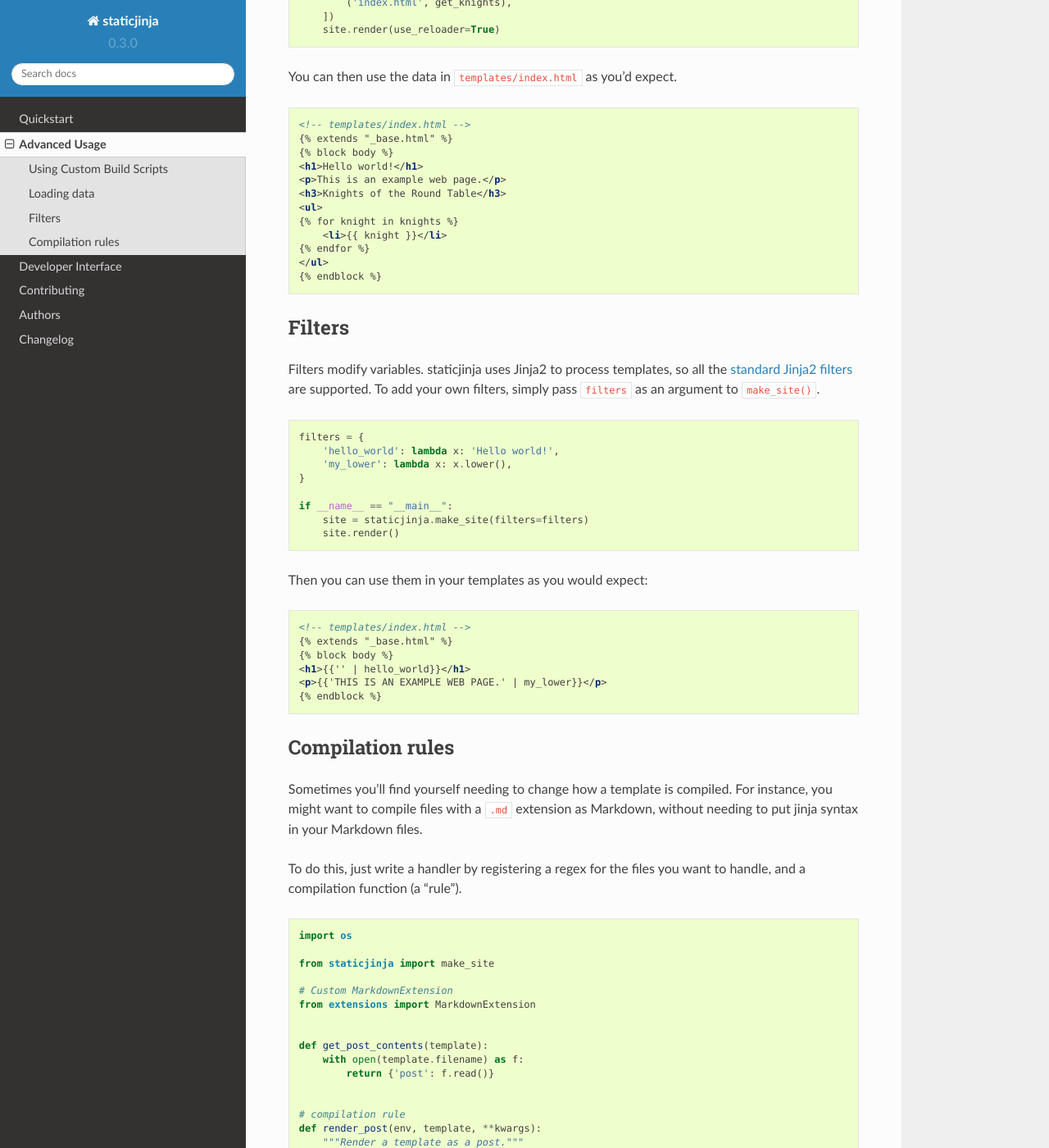
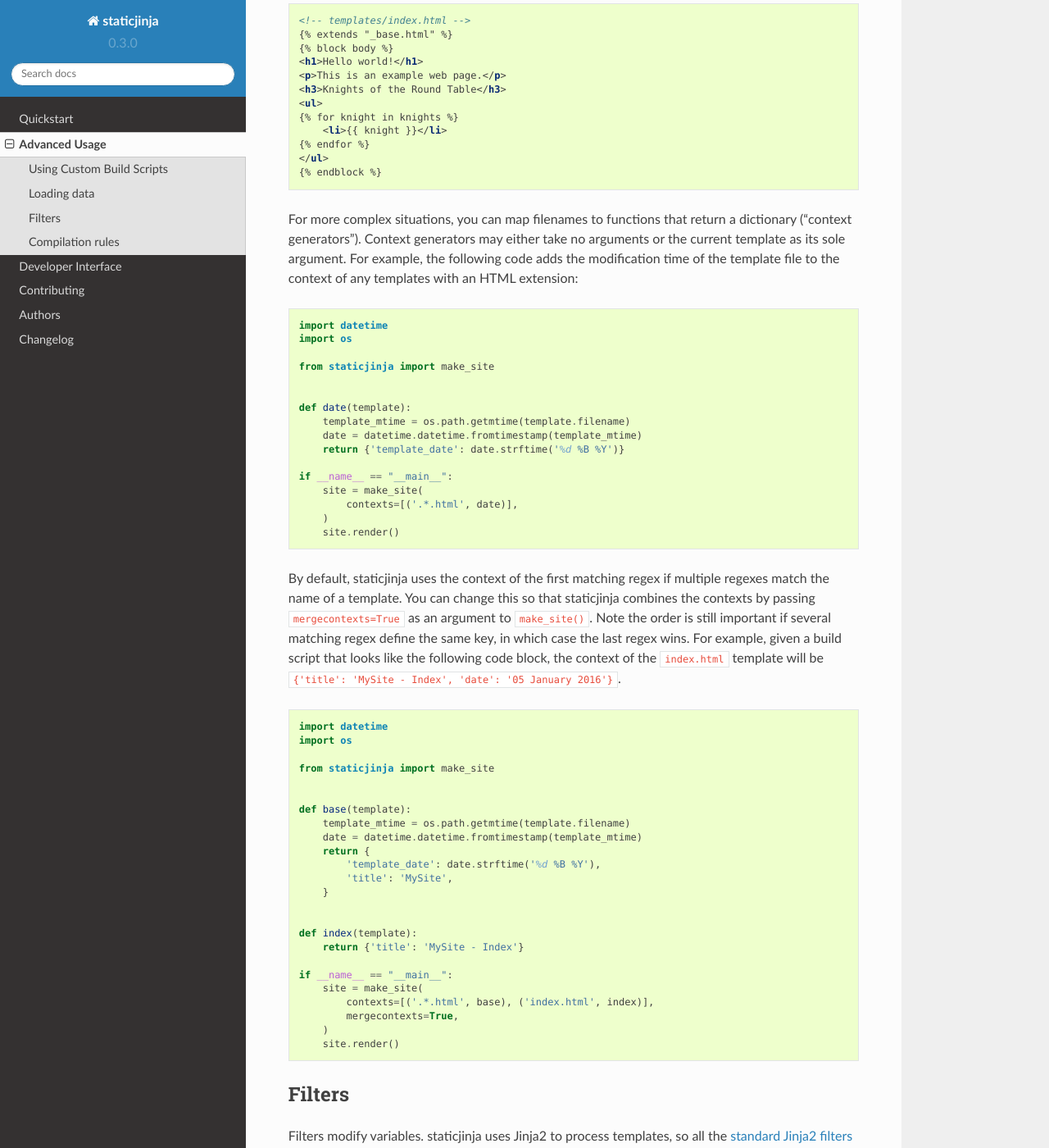
Before and after one commit to staticjinja/staticjinja, a Sphinx documentation site: the page built from docs/user/advanced.rst, in a window 1280 px wide and 1400 px high, scrolled down 1494 px. Shown: the whole window at 82% size. Built offline with Sphinx 7.4.7 and the Read the Docs theme 2.0.0, drawn with Linux system fonts in a browser that asks for light colours; some of the changed text lies outside the part shown.

Commit message:
Improvements to the context workflow
This commit enables users to directly pass dictionaries instead of context
generators in Site (and make_site()) for contexts that don't require any
logic.

It also introduces a "mergecontexts" parameter to Site (and make_site()) to
direct staticjinja to use all matching context generators or only the
first one when rendering templates.

Closes #62.

```diff
--- a/docs/user/advanced.rst
+++ b/docs/user/advanced.rst
@@ -63,29 +63,21 @@
 Some applications render templates based on data sources (e.g. CSVs or
 JSON files).
 
-To get data to templates you can set up a mapping between filenames
-and functions which generate dictionaries containing the data:
+The simplest way to get data to templates is to set up a mapping from
+filenames to dictionaries representing the data ("contexts"). For example, the
+following code block passes some data to a template named "index.html":
 
 .. code-block:: python
 
     from staticjinja import make_site
 
-    def get_knights():
-        """Generate knights of the round table."""
-        knights = [
-            'sir arthur',
-            'sir lancelot',
-            'sir galahad',
-        ]
-        return {'knights': knights}
+    if __name__ == "__main__":
+        site = make_site(contexts=[('index.html', {
+            'knights': ['sir arthur', 'sir lancelot', 'sir galahad']
+        })])
+        site.render()
 
-    if __name__ == "__main__":
-        site = make_site(contexts=[
-            ('index.html', get_knights),
-        ])
-        site.render(use_reloader=True)
-
-You can then use the data in ``templates/index.html`` as you'd expect.
+You can then use the data in ``templates/index.html`` as you'd expect:
 
 .. code-block:: html
 
@@ -101,6 +93,67 @@
     {% endfor %}
     </ul>
     {% endblock %}
+
+For more complex situations, you can map filenames to functions that return a
+dictionary ("context generators"). Context generators may either take no
+arguments or the current template as its sole argument. For example, the
+following code adds the modification time of the template file to the context of
+any templates with an HTML extension:
+
+.. code-block:: python
+
+    import datetime
+    import os
+
+    from staticjinja import make_site
+
+
+    def date(template):
+        template_mtime = os.path.getmtime(template.filename)
+        date = datetime.datetime.fromtimestamp(template_mtime)
+        return {'template_date': date.strftime('%d %B %Y')}
+
+    if __name__ == "__main__":
+        site = make_site(
+            contexts=[('.*.html', date)],
+        )
+        site.render()
+
+By default, staticjinja uses the context of the first matching regex if multiple
+regexes match the name of a template. You can change this so that staticjinja
+combines the contexts by passing ``mergecontexts=True`` as an argument to
+``make_site()``. Note the order is still important if several matching regex
+define the same key, in which case the last regex wins. For example, given a
+build script that looks like the following code block, the context of the
+``index.html`` template will be ``{'title': 'MySite - Index', 'date': '05
+January 2016'}``.
+
+.. code-block:: python
+
+    import datetime
+    import os
+
+    from staticjinja import make_site
+
+
+    def base(template):
+        template_mtime = os.path.getmtime(template.filename)
+        date = datetime.datetime.fromtimestamp(template_mtime)
+        return {
+            'template_date': date.strftime('%d %B %Y'),
+            'title': 'MySite',
+        }
+
+
+    def index(template):
+        return {'title': 'MySite - Index'}
+
+    if __name__ == "__main__":
+        site = make_site(
+            contexts=[('.*.html', base), ('index.html', index)],
+            mergecontexts=True,
+        )
+        site.render()
 
 Filters
 -------
```
Also changed, not shown: test_staticjinja.py (+13 -2 lines), 1 other file.
